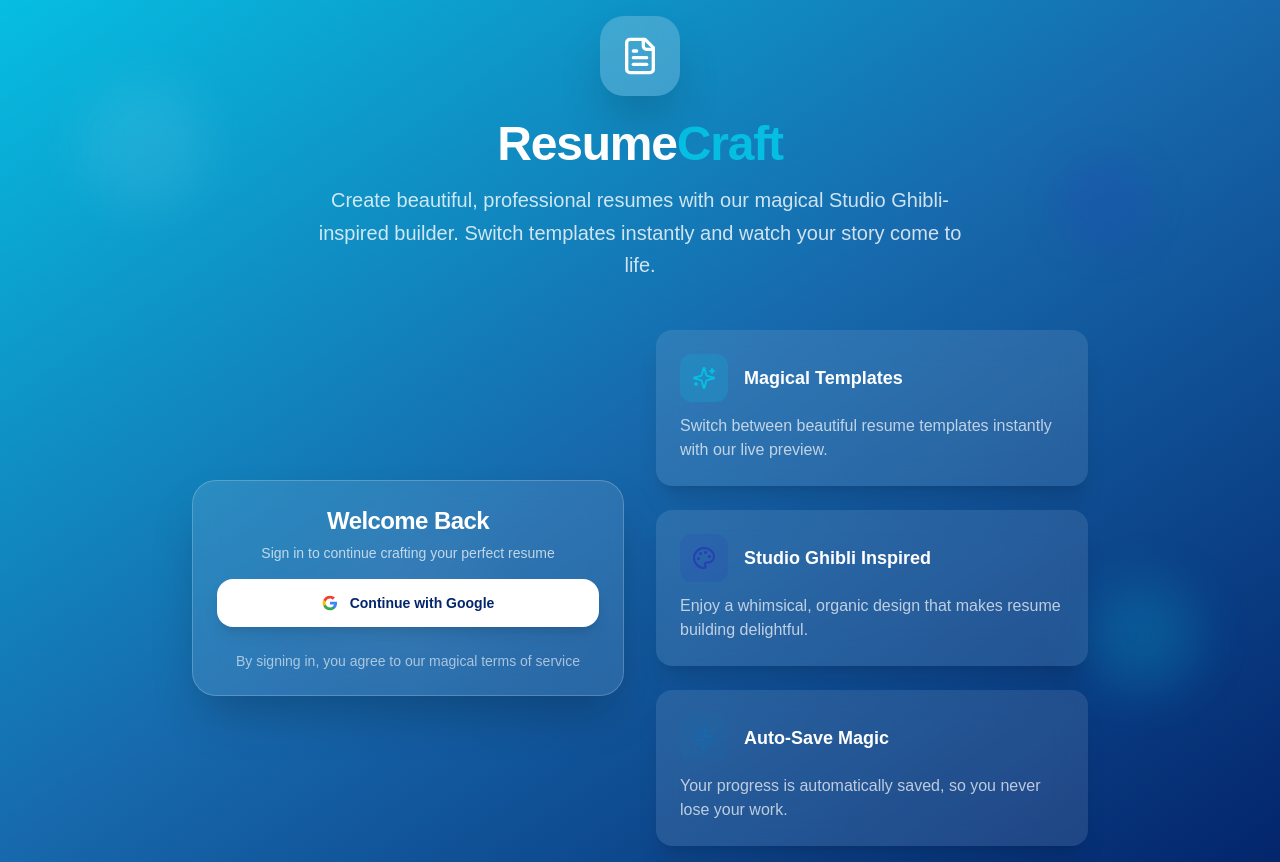
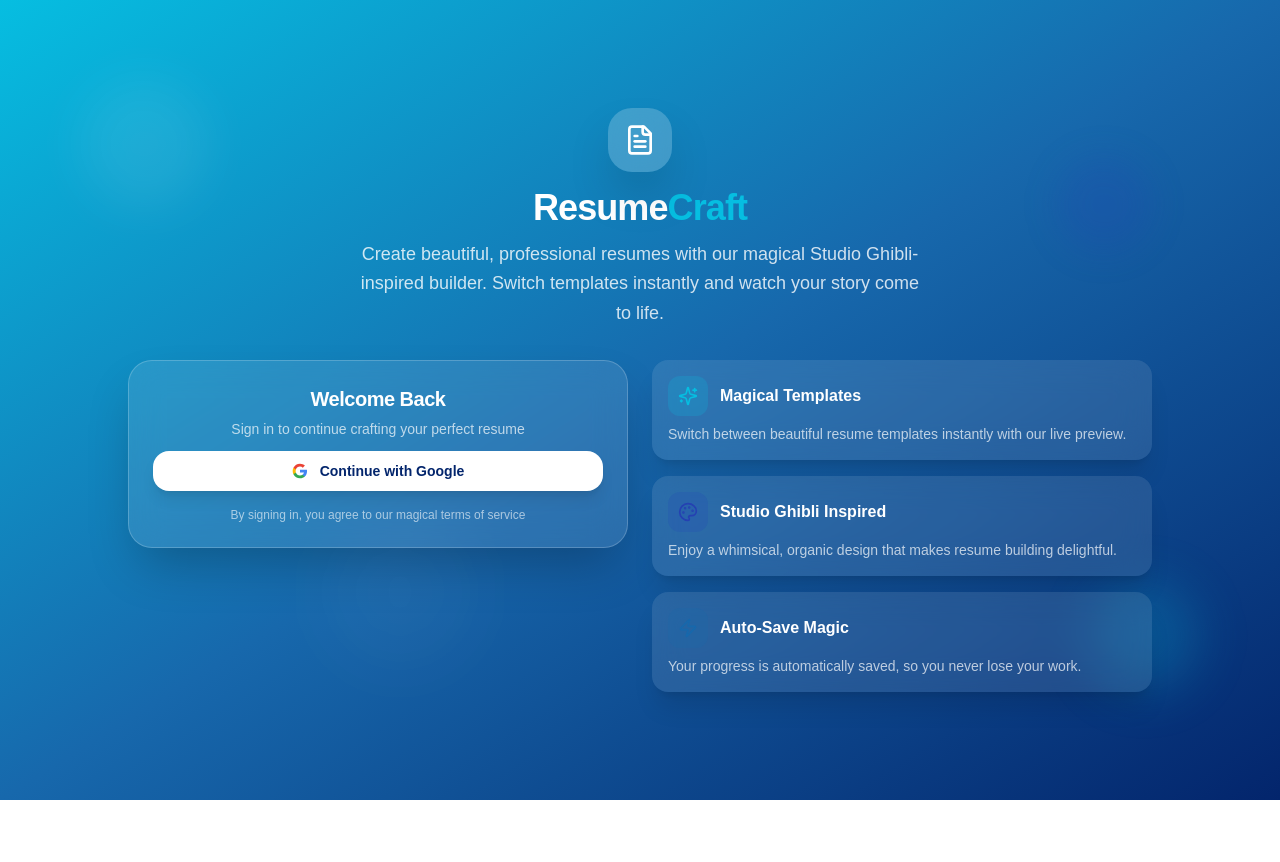
Before and after one commit to apatel924/resume_builder, a Next.js app: page / in a window 1280 px wide. After the commit the page ends 800 px from the top, so only its background shows below. Built offline with nearby package versions, Linux system fonts and the light colour scheme.

Commit message:
Update login page component

```diff
--- a/components/login-page.tsx
+++ b/components/login-page.tsx
@@ -9,7 +9,7 @@ export default function LoginPage() {
   const { signInWithGoogle, loading } = useAuth()
 
   return (
-    <div className="min-h-screen bg-gradient-to-br from-[#06BEE1] via-[#1768AC] to-[#03256C] flex items-center justify-center p-4">
+    <div className="min-h-screen bg-gradient-to-br from-[#06BEE1] via-[#1768AC] to-[#03256C] flex items-center justify-center p-4 overflow-hidden">
       {/* Floating decorative elements */}
       <div className="absolute inset-0 overflow-hidden pointer-events-none">
         <div className="absolute top-20 left-20 w-32 h-32 bg-white/10 rounded-full blur-xl animate-pulse"></div>
@@ -18,34 +18,34 @@ export default function LoginPage() {
         <div className="absolute bottom-20 right-20 w-28 h-28 bg-[#06BEE1]/20 rounded-full blur-xl animate-bounce delay-500"></div>
       </div>
 
-      <div className="relative z-10 w-full max-w-4xl mx-auto">
-        <div className="text-center mb-12">
-          <div className="inline-flex items-center justify-center w-20 h-20 bg-white/20 backdrop-blur-lg rounded-3xl mb-6 shadow-2xl">
-            <FileText className="w-10 h-10 text-white" />
+      <div className="relative z-10 w-full max-w-6xl mx-auto">
+        <div className="text-center mb-8">
+          <div className="inline-flex items-center justify-center w-16 h-16 bg-white/20 backdrop-blur-lg rounded-3xl mb-4 shadow-2xl">
+            <FileText className="w-8 h-8 text-white" />
           </div>
-          <h1 className="text-5xl font-bold text-white mb-4 tracking-tight">
+          <h1 className="text-4xl font-bold text-white mb-3 tracking-tight">
             Resume<span className="text-[#06BEE1]">Craft</span>
           </h1>
-          <p className="text-xl text-white/80 max-w-2xl mx-auto leading-relaxed">
+          <p className="text-lg text-white/80 max-w-xl mx-auto leading-relaxed">
             Create beautiful, professional resumes with our magical Studio Ghibli-inspired builder. Switch templates
             instantly and watch your story come to life.
           </p>
         </div>
 
-        <div className="grid md:grid-cols-2 gap-8 items-center">
+        <div className="grid md:grid-cols-2 gap-6 items-start max-w-5xl mx-auto">
           {/* Login Card */}
           <Card className="bg-white/10 backdrop-blur-lg border-white/20 shadow-2xl rounded-3xl">
-            <CardHeader className="text-center pb-4">
-              <CardTitle className="text-2xl font-bold text-white">Welcome Back</CardTitle>
-              <CardDescription className="text-white/70">
+            <CardHeader className="text-center pb-3">
+              <CardTitle className="text-xl font-bold text-white">Welcome Back</CardTitle>
+              <CardDescription className="text-white/70 text-sm">
                 Sign in to continue crafting your perfect resume
               </CardDescription>
             </CardHeader>
-            <CardContent className="space-y-6">
+            <CardContent className="space-y-4">
               <Button
                 onClick={signInWithGoogle}
                 disabled={loading}
-                className="w-full bg-white hover:bg-white/90 text-[#03256C] font-semibold py-6 rounded-2xl shadow-lg transition-all duration-300 hover:shadow-xl hover:scale-105"
+                className="w-full bg-white hover:bg-white/90 text-[#03256C] font-semibold py-4 rounded-2xl shadow-lg transition-all duration-300 hover:shadow-xl hover:scale-105"
               >
                 {loading ? (
                   <div className="flex items-center gap-3">
@@ -78,43 +78,47 @@ export default function LoginPage() {
               </Button>
 
               <div className="text-center">
-                <p className="text-white/60 text-sm">By signing in, you agree to our magical terms of service</p>
+                <p className="text-white/60 text-xs">By signing in, you agree to our magical terms of service</p>
               </div>
             </CardContent>
           </Card>
 
           {/* Features */}
-          <div className="space-y-6">
-            <div className="bg-white/10 backdrop-blur-lg rounded-2xl p-6 shadow-xl">
-              <div className="flex items-center gap-4 mb-3">
-                <div className="w-12 h-12 bg-[#06BEE1]/20 rounded-xl flex items-center justify-center">
-                  <Sparkles className="w-6 h-6 text-[#06BEE1]" />
+          <div className="space-y-4">
+            <div className="bg-white/10 backdrop-blur-lg rounded-2xl p-4 shadow-xl">
+              <div className="flex items-center gap-3 mb-2">
+                <div className="w-10 h-10 bg-[#06BEE1]/20 rounded-xl flex items-center justify-center">
+                  <Sparkles className="w-5 h-5 text-[#06BEE1]" />
                 </div>
-                <h3 className="text-lg font-semibold text-white">Magical Templates</h3>
+                <h3 className="text-base font-semibold text-white">Magical Templates</h3>
               </div>
-              <p className="text-white/70">
+              <p className="text-white/70 text-sm">
                 Switch between beautiful resume templates instantly with our live preview.
               </p>
             </div>
 
-            <div className="bg-white/10 backdrop-blur-lg rounded-2xl p-6 shadow-xl">
-              <div className="flex items-center gap-4 mb-3">
-                <div className="w-12 h-12 bg-[#2541B2]/20 rounded-xl flex items-center justify-center">
-                  <Palette className="w-6 h-6 text-[#2541B2]" />
+            <div className="bg-white/10 backdrop-blur-lg rounded-2xl p-4 shadow-xl">
+              <div className="flex items-center gap-3 mb-2">
+                <div className="w-10 h-10 bg-[#2541B2]/20 rounded-xl flex items-center justify-center">
+                  <Palette className="w-5 h-5 text-[#2541B2]" />
                 </div>
-                <h3 className="text-lg font-semibold text-white">Studio Ghibli Inspired</h3>
+                <h3 className="text-base font-semibold text-white">Studio Ghibli Inspired</h3>
               </div>
-              <p className="text-white/70">Enjoy a whimsical, organic design that makes resume building delightful.</p>
+              <p className="text-white/70 text-sm">
+                Enjoy a whimsical, organic design that makes resume building delightful.
+              </p>
             </div>
 
-            <div className="bg-white/10 backdrop-blur-lg rounded-2xl p-6 shadow-xl">
-              <div className="flex items-center gap-4 mb-3">
-                <div className="w-12 h-12 bg-[#1768AC]/20 rounded-xl flex items-center justify-center">
-                  <Zap className="w-6 h-6 text-[#1768AC]" />
+            <div className="bg-white/10 backdrop-blur-lg rounded-2xl p-4 shadow-xl">
+              <div className="flex items-center gap-3 mb-2">
+                <div className="w-10 h-10 bg-[#1768AC]/20 rounded-xl flex items-center justify-center">
+                  <Zap className="w-5 h-5 text-[#1768AC]" />
                 </div>
-                <h3 className="text-lg font-semibold text-white">Auto-Save Magic</h3>
+                <h3 className="text-base font-semibold text-white">Auto-Save Magic</h3>
               </div>
-              <p className="text-white/70">Your progress is automatically saved, so you never lose your work.</p>
+              <p className="text-white/70 text-sm">
+                Your progress is automatically saved, so you never lose your work.
+              </p>
             </div>
           </div>
         </div>
```
